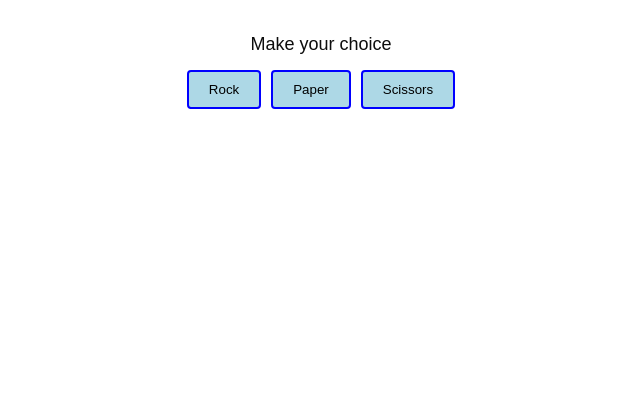
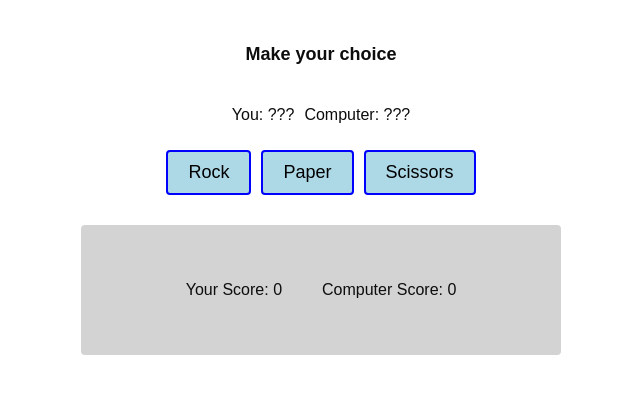
Before and after one commit to nathancovey/rock-project, a plain HTML site: page index.html in a window 1280 px wide. Shown: the part 69-462 px from the top of the page, without its empty margins (319-959 px from the left). Drawn offline with Linux system fonts and the light colour scheme.

Commit message:
finish game logic

```diff
--- a/game.js
+++ b/game.js
@@ -1,12 +1,19 @@
+// declare variables
+let userChoice = null
+let userScore = 0;
+let computerScore = 0;
+let roundsPlayed = 0;
+const winningScore = 5;
+
 // randomly get choice from computer
 function getComputerChoice() {
     let computerChoice = Math.random();
-    if (computerChoice < 1/3) {
-        computerChoice = "rock";
-    } else if (computerChoice < 2/3) {
-        computerChoice = "paper";
+    if (computerChoice < 1 / 3) {
+        computerChoice = 'rock';
+    } else if (computerChoice < 2 / 3) {
+        computerChoice = 'paper';
     } else {
-        computerChoice = "scissors";
+        computerChoice = 'scissors';
     }
 
     return computerChoice
@@ -17,7 +24,6 @@ const buttons = document.querySelectorAll('button')
 
 buttons.forEach(button => {
     button.addEventListener('click', e => {
-        let userChoice = null
 
         if (e.target.textContent === 'Rock') {
             userChoice = 'rock'
@@ -27,17 +33,13 @@ buttons.forEach(button => {
             userChoice = 'scissors'
         }
 
-        return userChoice
+        playRound()
     })
 })
 
-// set human and computer score variables
-let humanScore = 0;
-let computerScore = 0;
-
-//play round
+//play game
 function playRound() {
-    getComputerChoice()
+    const computerChoice = getComputerChoice()
 
     if (userChoice === computerChoice) {
         console.log('Tie!')
@@ -47,14 +49,24 @@ function playRound() {
         (userChoice === 'scissors' && computerChoice === 'paper')
     ) {
         console.log('You win!')
-        humanScore += 1
+        userScore += 1
     } else {
         console.log('Computer wins!')
         computerScore += 1
     }
+
+    roundsPlayed +=1
+
+    console.log(`Round ${roundsPlayed}: You: ${userScore}, Computer: ${computerScore}`)
+
+    if (computerScore >= winningScore || userScore >= winningScore) {
+        console.log('Game Over');
+        console.log(`Final Scores - You: ${userScore}, Computer: ${computerScore}`);
+        roundsPlayed = 0
+        computerScore = 0
+        userScore = 0
+    }
 }
 
-//play game
-function playGame() {
-    for ()
-}
+//put results in html
+const container = document.querySelector('container')
--- a/index.html
+++ b/index.html
@@ -10,11 +10,19 @@
     <div class="container">
         <h1>Rock Paper Scissors Game</h1>
         <h2>Make your choice</h2>
+        <div class="choices">
+            <p class="userChoice">You: ???</p>
+            <p class="'computerChoice">Computer: ???</p>
+        </div>
         <div class="button-container">
             <button>Rock</button>
             <button>Paper</button>
             <button>Scissors</button>
         </div>
+        <div class="leaderboard">
+            <p class="userScore">Your Score: 0</p>
+            <p class="computerScore">Computer Score: 0</p>
+        </div>
     </div>
     <script src="game.js"></script>
 </body>
--- a/styles.css
+++ b/styles.css
@@ -1,10 +1,28 @@
 .container {
     display: flex;
     flex-direction: column;
-    align-content: center;
+    align-items: center;
+    gap: 10px;
 }
 
 .button-container {
+    display: flex;
+    justify-content: center;
+    gap: 10px;
+}
+
+.leaderboard {
+    display: flex;
+    justify-content: center;
+    gap: 40px;
+    padding: 40px;
+    background-color: lightgrey;
+    width: 400px;
+    border-radius: 4px;
+    margin-top: 20px;
+}
+
+.choices {
     display: flex;
     justify-content: center;
     gap: 10px;
@@ -21,6 +39,14 @@ h2 {
     color: #0d0d0d;
     font-family: Arial, Helvetica, sans-serif;
     text-align: center;
+    font-weight: 600;
+}
+
+p {
+    font-size: 16px;
+    color: #0d0d0d;
+    font-family: Arial, Helvetica, sans-serif;
+    text-align: center;
     font-weight: 400;
 }
 
@@ -29,6 +55,7 @@ button {
     border: solid 2px blue;
     background-color: lightblue;
     border-radius: 4px;
+    font-size: 18px;
 }
 
 button:hover {
```
